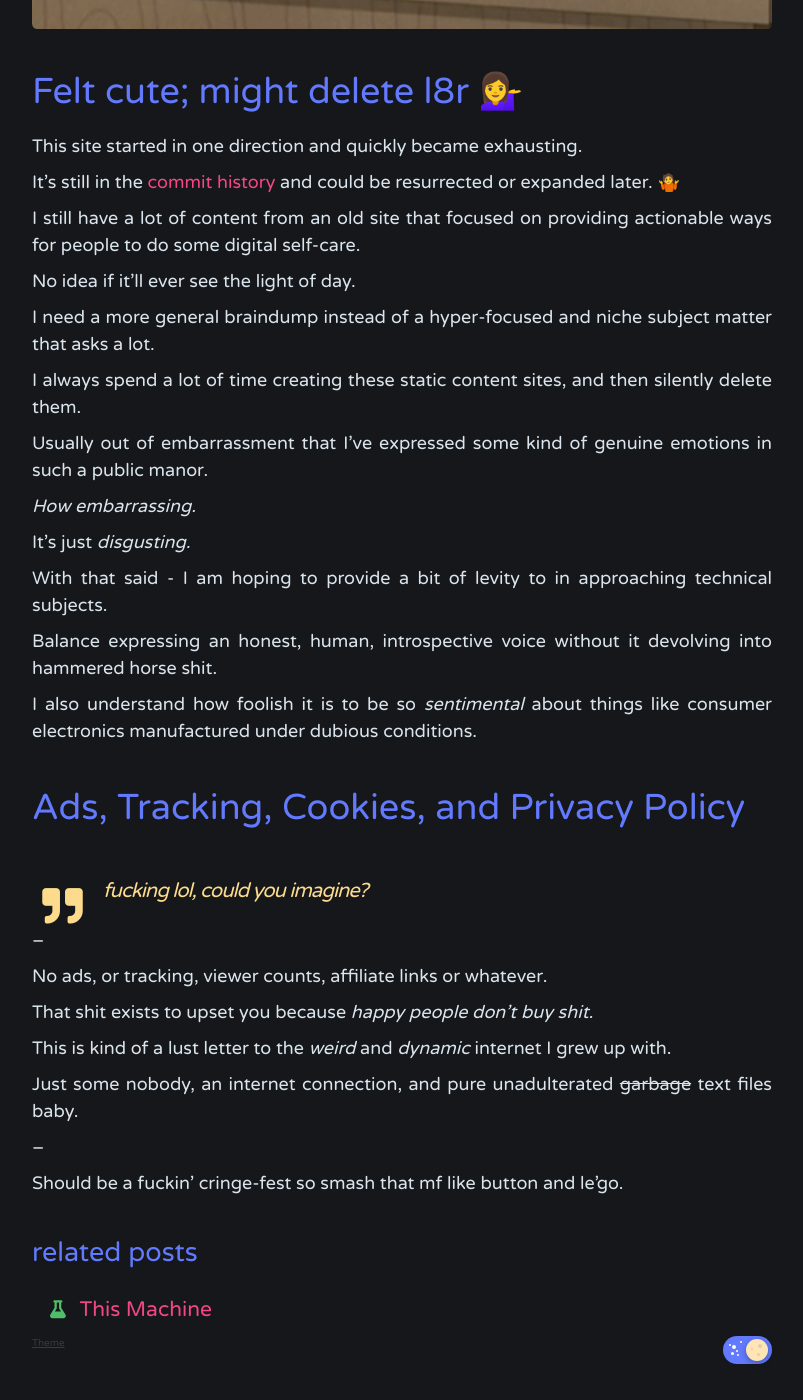
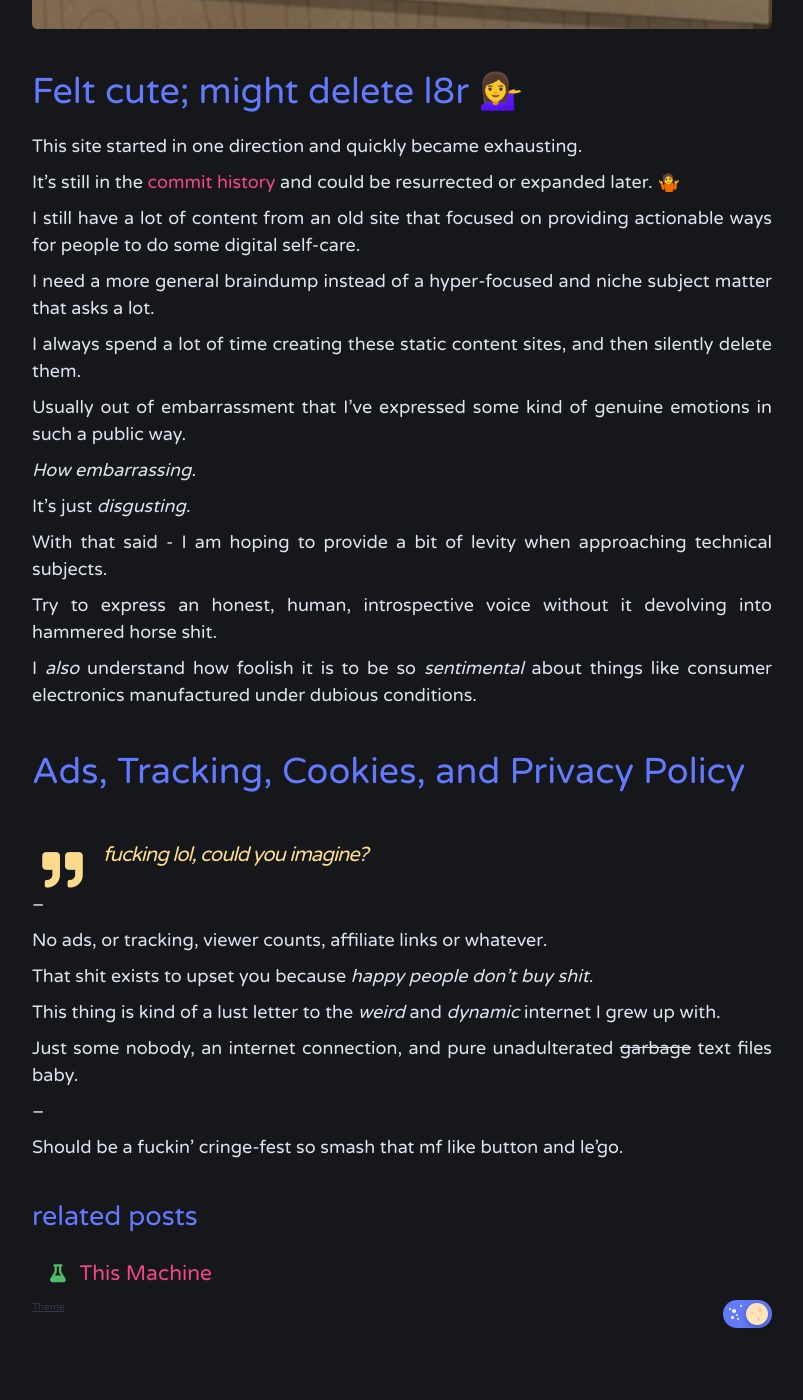
Before and after one commit to matrix8967/text-mainframe-computer-mirror, a Jekyll site: the page built from _posts/2020-06-13-Init-1.md, in a window 1280 px wide and 1400 px high, scrolled down 880 px. Shown: the whole window, without its empty margins (238-1041 px from the left). Built offline with Jekyll 4.4.1, drawn with Linux system fonts in a browser that asks for light colours; after the commit the page ends 2244 px from its top, so only the background shows below that.

Commit message:
speeling is hard

```diff
--- a/_posts/2020-06-13-Intro-Hello-World.md
+++ b/_posts/2020-06-13-Init-1.md
@@ -14,23 +14,21 @@ It's still in the [commit history](https://gitlab.com/matrix8967/text-mainframe-
 
 I still have a lot of content from an old site that focused on providing actionable ways for people to do some digital self-care.
 
-No idea if it'll ever see the light of day.
-
 I need a more general braindump instead of a hyper-focused and niche subject matter that asks a lot.
 
 I always spend a lot of time creating these static content sites, and then silently delete them.
 
-Usually out of embarrassment that I've expressed some kind of genuine emotions in such a public manor.
+Usually out of embarrassment that I've expressed some kind of genuine emotions in such a public way.
 
 _How embarrassing._
 
 It's just _disgusting._
 
-With that said - I am hoping to provide a bit of levity to in approaching technical subjects.
+With that said - I am hoping to provide a bit of levity when approaching technical subjects.
 
-Balance expressing an honest, human, introspective voice without it devolving into hammered horse shit.
+Try to express an honest, human, introspective voice without it devolving into hammered horse shit.
 
-I also understand how foolish it is to be so _sentimental_ about things like consumer electronics manufactured under dubious conditions.
+I _also_ understand how foolish it is to be so _sentimental_ about things like consumer electronics manufactured under dubious conditions.
 
 # Ads, Tracking, Cookies, and Privacy Policy
 
@@ -42,7 +40,7 @@ No ads, or tracking, viewer counts, affiliate links or whatever.
 
 That shit exists to upset you because _happy people don't buy shit._
 
-This is kind of a lust letter to the _weird_ and _dynamic_ internet I grew up with.
+This thing is kind of a lust letter to the _weird_ and _dynamic_ internet I grew up with.
 
 Just some nobody, an internet connection, and pure unadulterated ~~garbage~~ text files baby.
 
```
Also changed, not shown: _posts/2020-07-23-This-Machine.md (+6 -5 lines), assets/images/Misc/shallow.gif (added).
